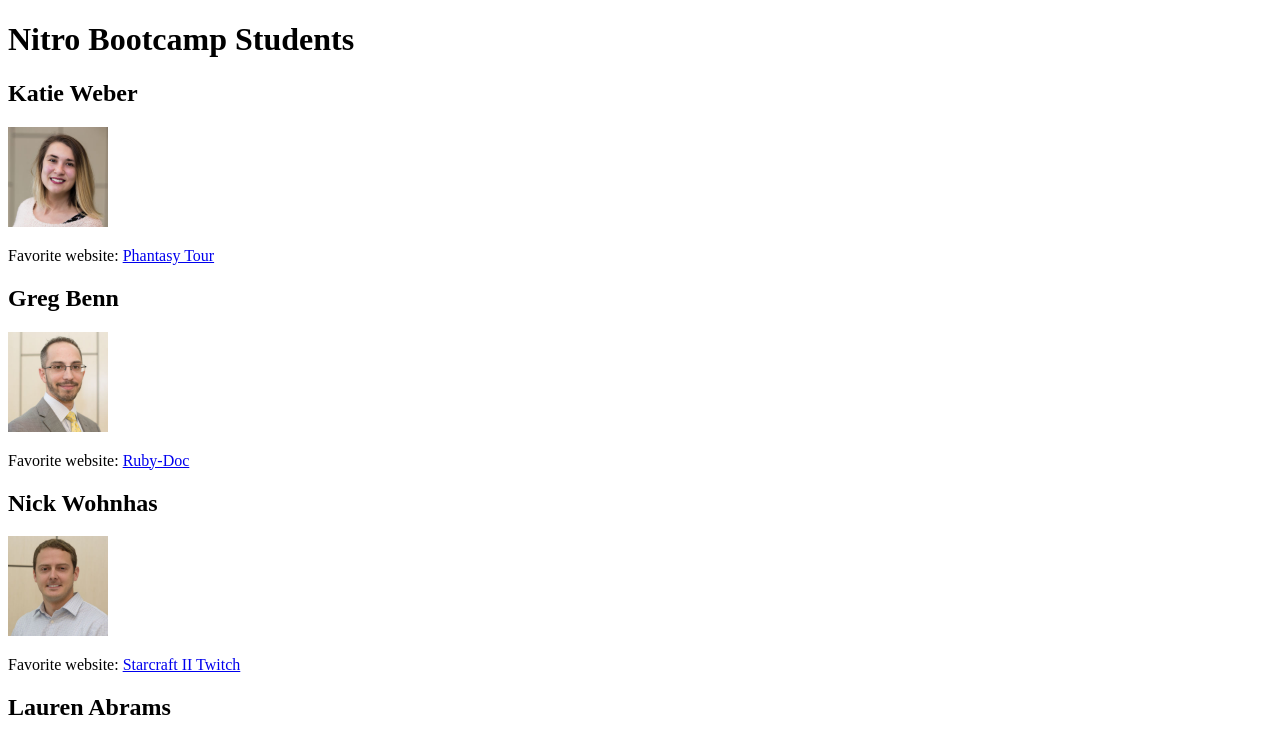
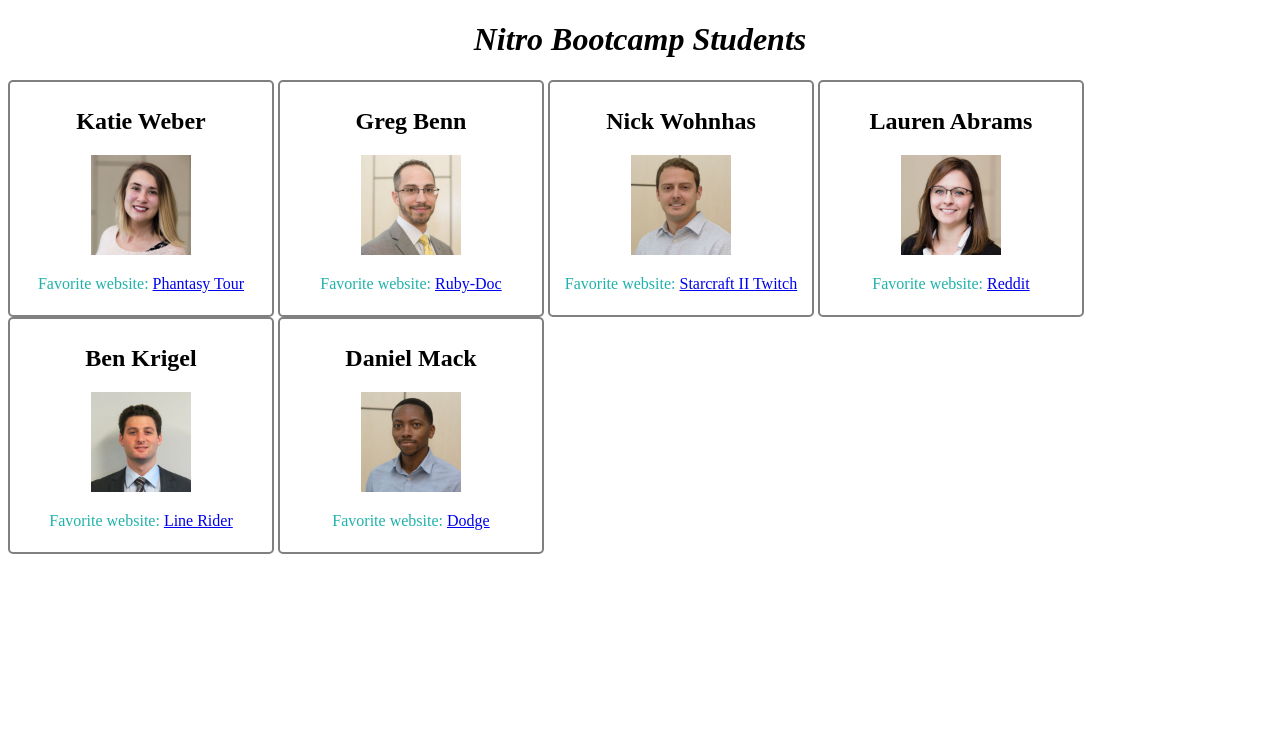
Before and after one commit to jamilia27/katie_and_gregs_first_pairing_project, a plain HTML site: page index.html in a window 1280 px wide. Shown: the top 738 px of the page. Drawn offline with Linux system fonts and the light colour scheme.

Commit message:
Add index changes and css

```diff
--- /dev/null
+++ b/css/style.css
@@ -0,0 +1,18 @@
+h1 {
+  font-style: italic;
+  text-align: center;
+}
+
+.favorite-website {
+  color: LightSeaGreen
+}
+
+
+div.developer {
+  width: 250px;
+  display: inline-block;
+  border: 2px solid grey;
+  border-radius: 5px;
+  padding: 6px;
+  text-align: center;
+}
--- a/index.html
+++ b/index.html
@@ -5,7 +5,7 @@
 
 <head>
   <title>Nitro Bootcamp Students</title>
-
+  <link rel="stylesheet" href="css/style.css" type="text/css">
 </head>
 
 <body>
@@ -14,23 +14,33 @@
     <h2>Katie Weber</h2>
     <img src="img/KatieWeber.jpg" alt="Katie Weber" width="100" height="100">
     <p class="favorite-website">Favorite website: <a href="https://www.phantasytour.com/" target ="_blank" title="Jam band dates and stats">Phantasy Tour</a></p>
-
+  </div>
+<div class="developer">
     <h2>Greg Benn</h2>
     <img src="img/GregBenn.jpg" alt="Greg Benn" width="100" height="100">
     <p class="favorite-website">Favorite website: <a href="http://ruby-doc.org" target ="_blank" title="Help and documentation for the Ruby programming language">Ruby-Doc</a></p>
+  </div>
 
+<div class="developer">
     <h2>Nick Wohnhas</h2>
     <img src="img/NickWohnhas.jpg" alt="Nick Wohnhas" width="100" height="100">
     <p class="favorite-website">Favorite website: <a href="https://www.twitch.tv/directory/game/StarCraft%20II" target ="_blank" title="StarCraft II live streaming">Starcraft II Twitch</a></p>
+  </div>
 
+<div class="developer">
     <h2>Lauren Abrams</h2>
     <img src="img/LaurenAbrams.jpg" alt="Lauren Abrams" width="100" height="100">
     <p class="favorite-website">Favorite website: <a href="https://www.reddit.com/" target ="_blank" title="The front page of the Internet">Reddit</a></p>
+  </div>
 
+
+  <div class="developer">
     <h2>Ben Krigel</h2>
     <img src="img/BenKrigel.jpg" alt="Ben Krigel" width="100" height="100">
     <p class="favorite-website">Favorite website: <a href="https://www.linerider.com/" target ="_blank" title="SWEETEST GAME ON THE INTERWEBS">Line Rider</a></p>
+  </div>
 
+<div class="developer">
     <h2>Daniel Mack</h2>
     <img src="img/DanielMack.jpg" alt="Daniel Mack" width="100" height="100">
     <p class="favorite-website">Favorite website: <a href="https://www.dodge.com/" target ="_blank" title="Dodge Official Site">Dodge</a></p>
```
